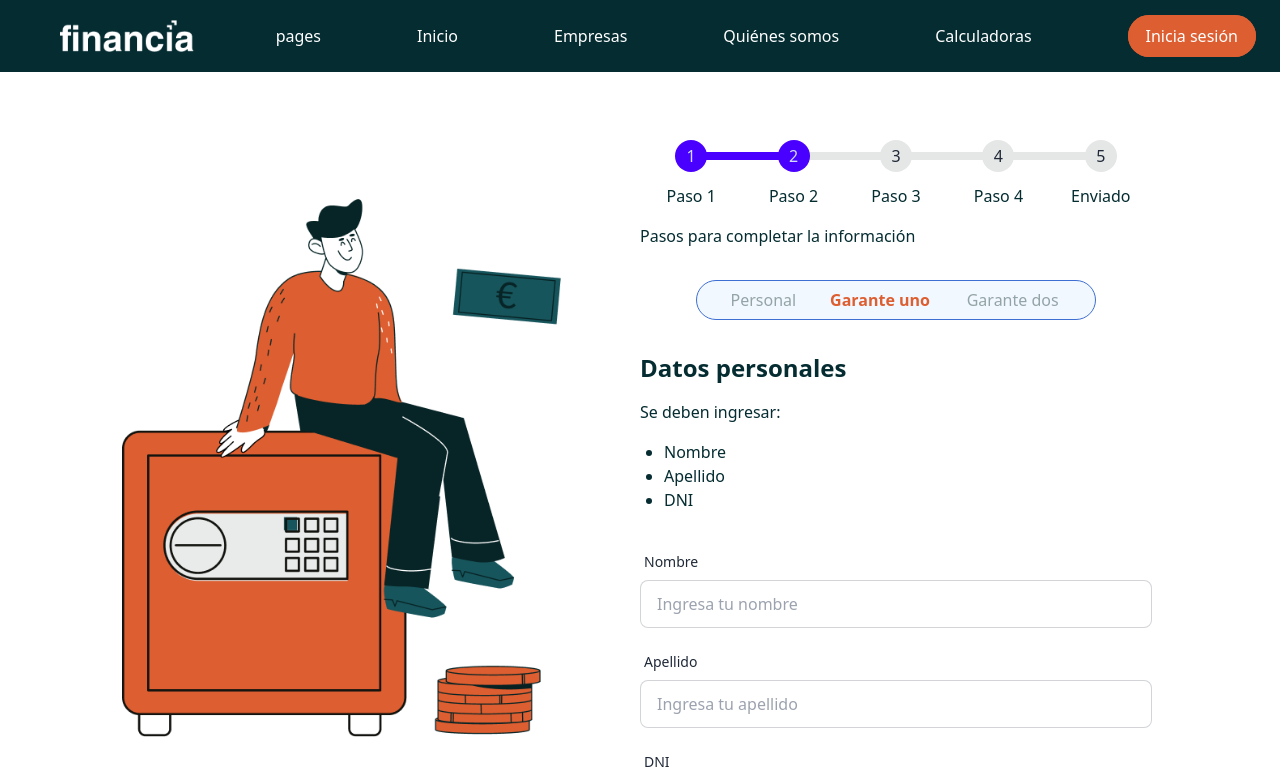
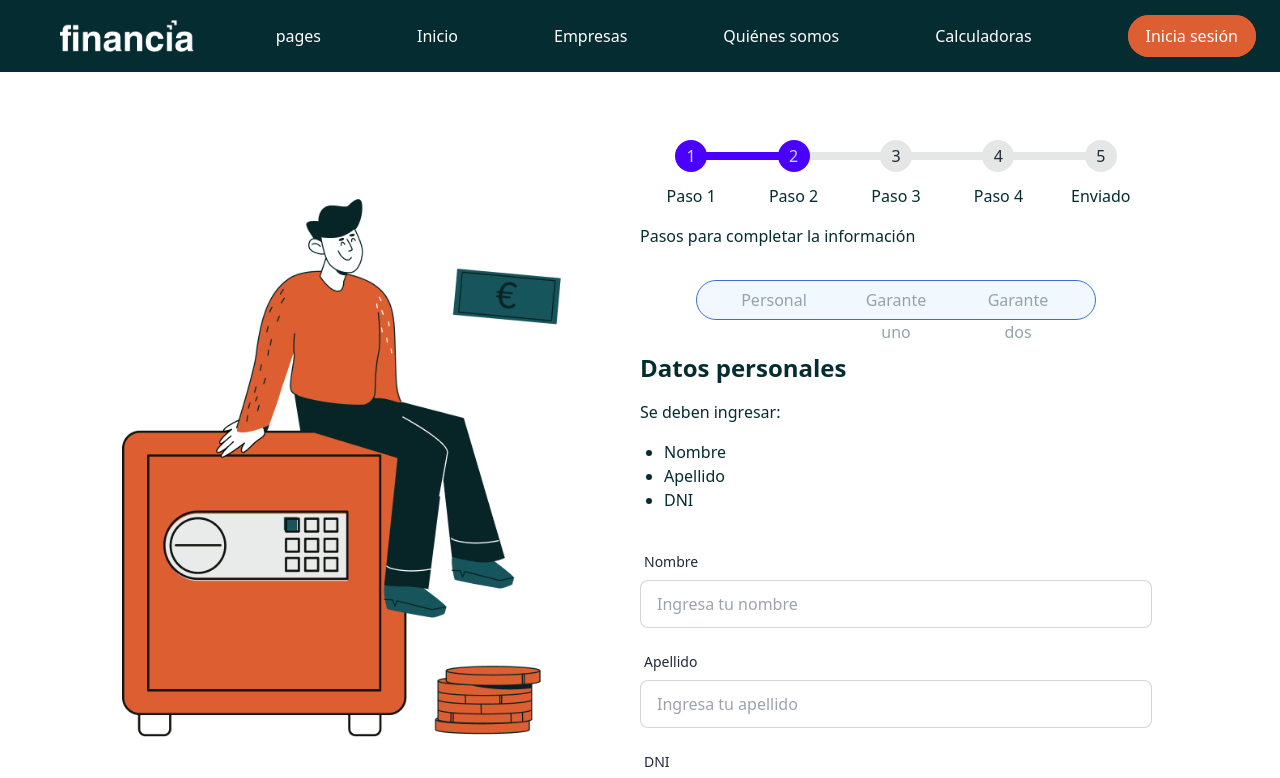
Before and after one commit to No-Country-simulation/h3-20-proptech, a React (Vite) app in the folder proptech/: page /preaprobacionGarante in a window 1280 px wide. Shown: the top 778 px of the page. Built offline with nearby package versions, Linux system fonts and the light colour scheme.

Commit message:
Correcciones

```diff
--- /dev/null
+++ b/proptech/src/components/LinkPreaprobacion.jsx
@@ -0,0 +1,14 @@
+import { Link } from "react-router-dom"
+
+function LinkPreaprobacion(){
+    return(
+    <>
+        <div class="tab-container items-center">
+            <Link to="/preaprobacionDatosPersonales" class="tab">Personal</Link>
+            <Link to="/preaprobacionGarante" class="tab">Garante uno</Link>
+            <Link to="/preaprobacionGaranteServicios" class="tab">Garante dos</Link>
+        </div>
+    </>
+            )
+}
+export default LinkPreaprobacion
--- a/proptech/src/pages/Preaprobacion.jsx
+++ b/proptech/src/pages/Preaprobacion.jsx
@@ -14,8 +14,8 @@ function Preaprobacion() {
         </div>
 
         <div className="w-full md:w-1/2 py-8 pr-16">
-          <button className="btn-tertiary mb-4 self-start">Volver</button>
-          <h2 className="text-2xl font-bold text-gray-800 mb-4">
+          <Link to="/#" className="btn-tertiary mb-4 self-start">Volver</Link>
+          <h2 className="text-2xl font-bold text-gray-800 my-4">
             Pasos a seguir
           </h2>
           <p className="text-gray-700 text-justify mb-4">
@@ -27,10 +27,9 @@ function Preaprobacion() {
           <ul className="list-disc ml-6 mb-4 text-gray-700">
             <li>Últimos tres recibos del sueldo</li>
             <li>
-              Servicios a nombre del titular que acredite el domicilio (al menos
-              3)
+              Servicios a nombre del titular que acredite el domicilio
             </li>
-            <li>Recibos de sueldos de los garantes (al menos 3)</li>
+            <li>Recibos de sueldos de los garantes </li>
           </ul>
 
           <div className="flex items-center justify-center">
@@ -42,8 +41,8 @@ function Preaprobacion() {
           </div>
 
           <div className="flex gap-4 mt-10">
-            <button className="btn-primary flex-grow">Volver más tarde</button>
-            <Link to="/preaprobacionDatosPersonales" className="btn-tertiary flex-grow text-center">
+            <Link to="/#" className="btn-tertiary flex-grow text-center">Volver más tarde</Link>
+            <Link to="/preaprobacionDatosPersonales" className="btn-primary flex-grow text-center">
                 Siguiente
             </Link>
           </div>
--- a/proptech/src/pages/PreaprobacionDatosPersonales.jsx
+++ b/proptech/src/pages/PreaprobacionDatosPersonales.jsx
@@ -3,6 +3,8 @@ import Ilustracion2 from "../assets/Preaprobacion2.png";
 import IllustrationContainer from "../components/IllustrationContainer";
 import FileUploadField from "../components/FileUploadField";
 import { useNavigate } from "react-router-dom";
+import { Link } from "react-router-dom";
+import LinkPreaprobacion from "../components/LinkPreaprobacion";
 
 function PreaprobacionDatosPersonales() {
   const [files, setFiles] = useState([
@@ -76,11 +78,7 @@ function PreaprobacionDatosPersonales() {
 
           <p className="mb-4">Pasos para completar la información</p>
 
-          <div class="tab-container items-center">
-            <button class="tab active">Personal</button>
-            <button class="tab">Garante uno</button>
-            <button class="tab">Garante dos</button>
-          </div>
+          <LinkPreaprobacion/>
 
           <h2 className="text-2xl font-bold mb-4">Datos personales</h2>
           <p className="mb-4">Se deben cargar:</p>
--- a/proptech/src/pages/PreaprobacionDatosServicios.jsx
+++ b/proptech/src/pages/PreaprobacionDatosServicios.jsx
@@ -3,6 +3,7 @@ import Ilustracion2 from "../assets/Preaprobacion2.png";
 import IllustrationContainer from "../components/IllustrationContainer";
 import FileUploadField from "../components/FileUploadField";
 import { useNavigate } from "react-router-dom";
+import LinkPreaprobacion from "../components/LinkPreaprobacion";
 
 function PreaprobacionDatosServicios() {
   const [files, setFiles] = useState([
@@ -76,11 +77,8 @@ function PreaprobacionDatosServicios() {
 
         <p className="mb-4">Pasos para completar la información</p>
 
-        <div class="tab-container items-center mb-4">
-            <button class="tab active">Personal</button>
-            <button class="tab">Garante uno</button>
-            <button class="tab">Garante dos</button>
-          </div>
+        <LinkPreaprobacion/>
+
 
         <h2 className="text-2xl font-bold mb-4">Datos personales</h2>
         <p className="mb-4">Se deben cargar:</p>
--- a/proptech/src/pages/PreaprobacionFin.jsx
+++ b/proptech/src/pages/PreaprobacionFin.jsx
@@ -1,5 +1,6 @@
 import Ilustracion3 from "../assets/Preaprobacion3.png";
 import IllustrationContainer from "../components/IllustrationContainer";
+import { Link } from "react-router-dom";
 
 function Preaprobacion() {
   return (
@@ -38,9 +39,9 @@ function Preaprobacion() {
             </p>
 
             <div className="flex gap-4 mt-10">
-              <button className="btn-tertiary flex-grow">
+              <Link to="/#" className="btn-tertiary flex-grow text-center">
                 Volver al inicio
-              </button>
+              </Link>
             </div>
           </div>
         </div>
--- a/proptech/src/pages/PreaprobacionGarante.jsx
+++ b/proptech/src/pages/PreaprobacionGarante.jsx
@@ -2,6 +2,7 @@ import { useState } from "react";
 import Ilustracion2 from "../assets/Preaprobacion2.png";
 import IllustrationContainer from "../components/IllustrationContainer";
 import { useNavigate } from "react-router-dom";
+import LinkPreaprobacion from "../components/LinkPreaprobacion";
 
 function PreaprobacionGarante() {
   const [name, setName] = useState("");
@@ -15,18 +16,13 @@ function PreaprobacionGarante() {
 
     const formData = new FormData();
 
-    formData.append("name", name);
-    formData.append("lastName", lastName);
-    formData.append("dni", dni);
-
-
-    files.forEach((file, index) => {
-      formData.append(`file${index + 1}`, file);
-    });
+    // Solo se están enviando los tres campos requeridos
+    formData.append("first_name", name); // Enviar el nombre como first_name
+    formData.append("last_name", lastName); // Enviar el apellido como last_name
+    formData.append("identification", dni); // Enviar el DNI como identification
 
     try {
-
-      const response = await fetch("url", {
+      const response = await fetch("https://h3-20-proptech-production.up.railway.app/update-user-information/", {
         method: "POST",
         body: formData,
       });
@@ -54,22 +50,17 @@ function PreaprobacionGarante() {
         </div>
 
         <div className="w-full md:w-1/2 py-8 pr-16 overflow-y-auto">
-
           <ul className="steps steps-vertical lg:steps-horizontal w-full">
             <li className="step step-primary">Paso 1</li>
             <li className="step step-primary">Paso 2</li>
-            <li className="step ">Paso 3</li>
+            <li className="step">Paso 3</li>
             <li className="step">Paso 4</li>
             <li className="step">Enviado</li>
           </ul>
 
           <p className="my-4">Pasos para completar la información</p>
 
-          <div class="tab-container items-center m-0 p-0">
-            <button class="tab p-0 m-0">Personal</button>
-            <button class="tab active">Garante uno</button>
-            <button class="tab">Garante dos</button>
-          </div>
+          <LinkPreaprobacion />
 
           <h2 className="text-2xl font-bold mb-4">Datos personales</h2>
           <p className="mb-4">Se deben ingresar:</p>
--- a/proptech/src/pages/PreaprobacionGaranteDatos.jsx
+++ b/proptech/src/pages/PreaprobacionGaranteDatos.jsx
@@ -3,6 +3,7 @@ import Ilustracion2 from "../assets/Preaprobacion2.png";
 import IllustrationContainer from "../components/IllustrationContainer";
 import FileUploadField from "../components/FileUploadField";
 import { useNavigate } from "react-router-dom";
+import LinkPreaprobacion from "../components/LinkPreaprobacion";
 
 function PreaprobacionGaranteDatos() {
   const [files, setFiles] = useState([
@@ -75,11 +76,7 @@ function PreaprobacionGaranteDatos() {
 
           <p className="mb-4">Pasos para completar la información</p>
 
-          <div class="tab-container items-center m-0 p-0">
-            <button class="tab m-0 p-0">Personal</button>
-            <button class="tab active">Garante uno</button>
-            <button class="tab">Garante dos</button>
-          </div>
+          <LinkPreaprobacion/>
 
           <h2 className="text-2xl font-bold mb-4">Datos personales</h2>
           <p className="mb-4">Se deben cargar:</p>
--- a/proptech/src/pages/PreaprobacionGaranteServicios.jsx
+++ b/proptech/src/pages/PreaprobacionGaranteServicios.jsx
@@ -3,6 +3,7 @@ import Ilustracion2 from "../assets/Preaprobacion2.png";
 import IllustrationContainer from "../components/IllustrationContainer";
 import FileUploadField from "../components/FileUploadField";
 import { useNavigate } from "react-router-dom";
+import LinkPreaprobacion from "../components/LinkPreaprobacion";
 
 function PreaprobacionGaranteServicios() {
   const [files, setFiles] = useState([
@@ -38,10 +39,13 @@ function PreaprobacionGaranteServicios() {
     });
 
     try {
-      const response = await fetch("url", {
-        method: "POST",
-        body: formData,
-      });
+      const response = await fetch(
+        "https://h3-20-proptech-production.up.railway.app/update-user-information/",
+        {
+          method: "POST",
+          body: formData,
+        }
+      );
 
       if (response.ok) {
         navigate("/preaprobacionFin");
@@ -76,11 +80,7 @@ function PreaprobacionGaranteServicios() {
 
         <p className="mb-4">Pasos para completar la información</p>
 
-        <div className="tab-container items-center m-0 p-0">
-            <button className="tab m-0 p-0">Personal</button>
-            <button className="tab">Garante uno</button>
-            <button className="tab active">Garante dos</button>
-          </div>
+        <LinkPreaprobacion/>
 
         <h2 className="text-2xl font-bold mb-4">Datos personales</h2>
         <p className="mb-4">Se deben cargar:</p>
```
